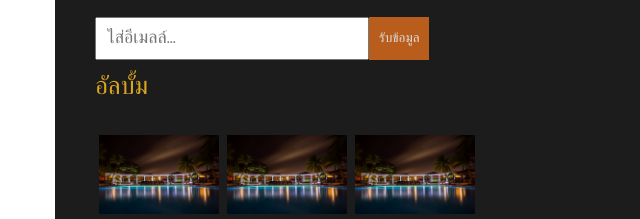
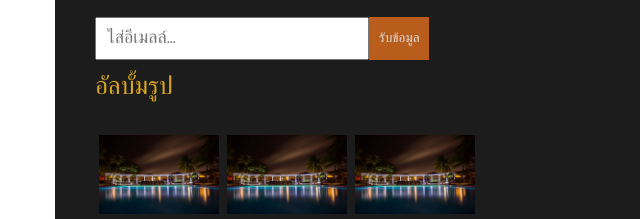
Before and after one commit to lodevceo/ibistouchvanservice, a plain HTML site: page page/order-page.html in a window 1280 px wide. Shown: the part 2443-2662 px from the top of the page, 10-650 px from the left. Drawn offline with Linux system fonts and the light colour scheme.

Commit message:
fixed-order-3

```diff
--- a/page/order-page.html
+++ b/page/order-page.html
@@ -307,7 +307,7 @@
             </div>
 
             <div class="gallery">
-                <h3 class="footer-heading">อัลบั้ม</h3>
+                <h3 class="footer-heading">อัลบั้มรูป</h3>
                 <div class="gallery-images">
                     <div class="image-wrapper">
                         <img src="../inc/img/gallery-img-1.jpeg" class="footer-image">
```
